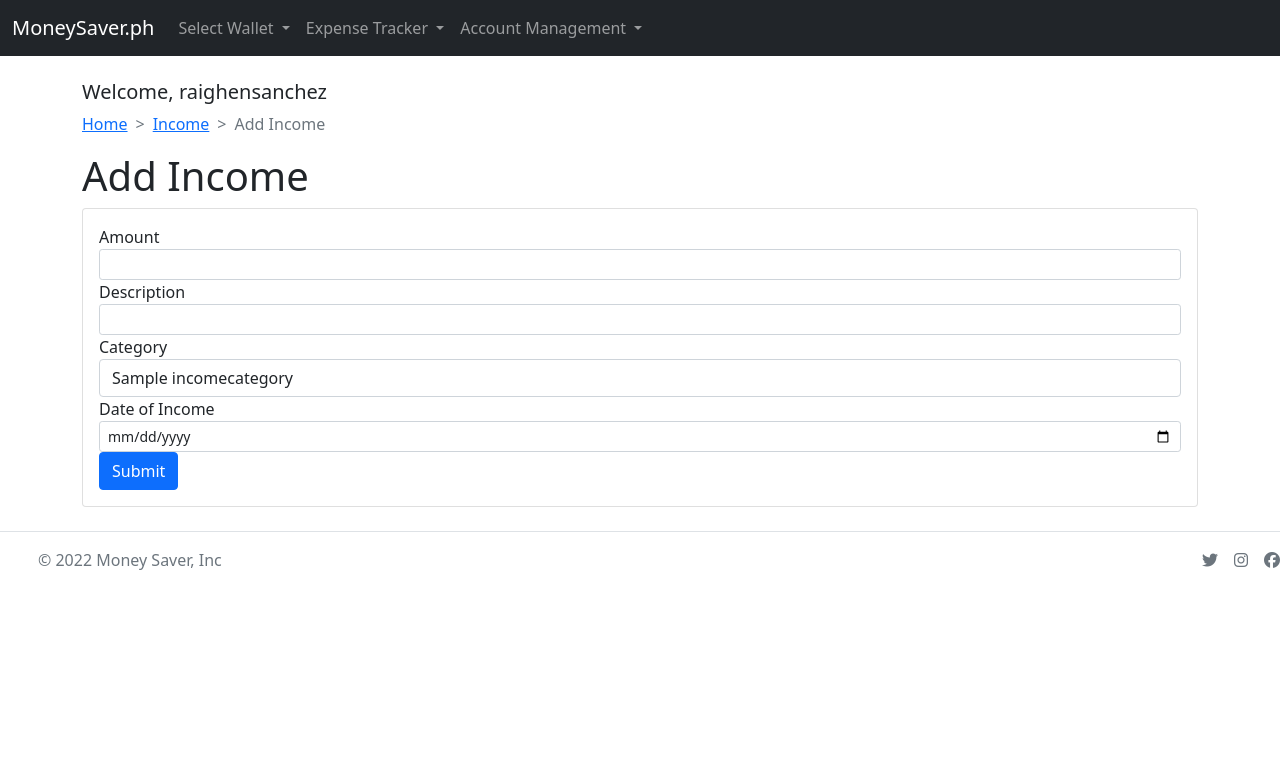
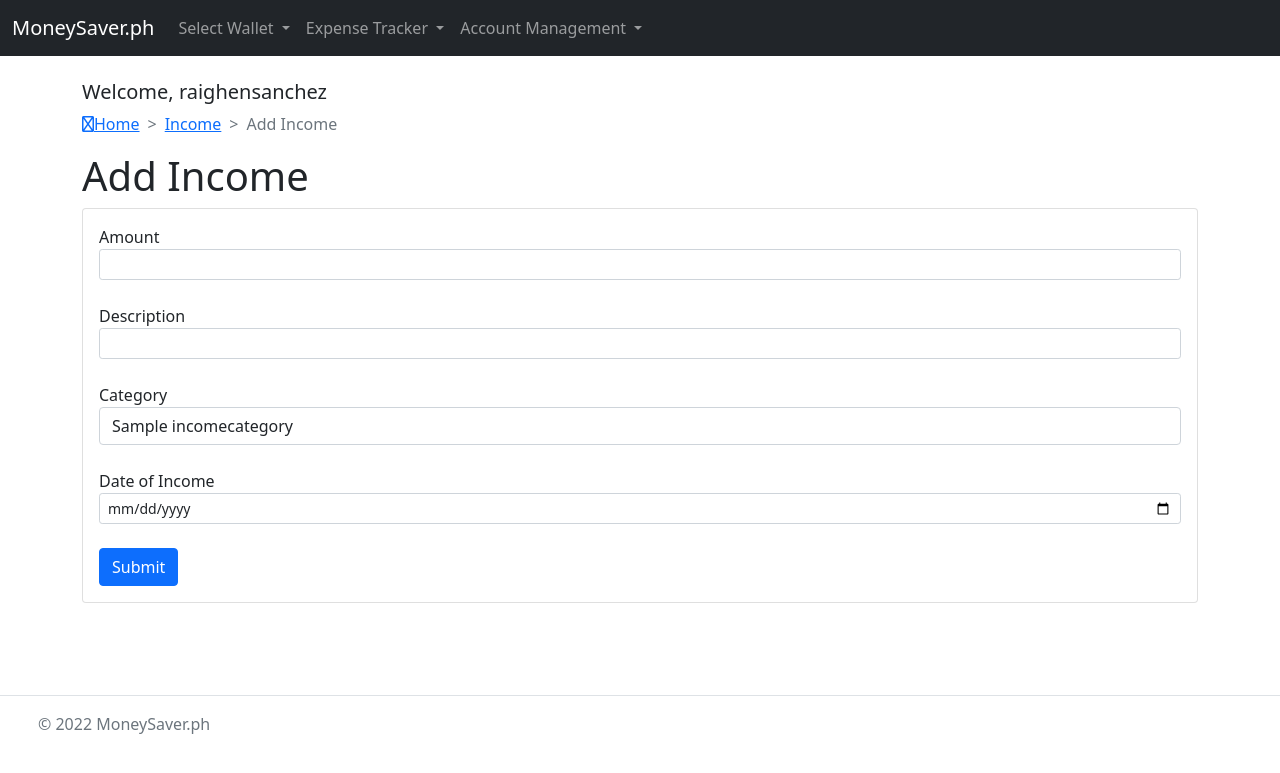
Before and after one commit to RSanchez0207/expense-tracker, a Django app: page /add_income/ in a window 1280 px wide. Shown: the top 773 px of the page. Run offline with Django 4.2, Linux system fonts and the light colour scheme; a user stored in the database is signed in; tables that the repository leaves empty hold one stand-in row (values such as "Sample post"); some libraries are stand-ins or nearby versions.

Commit message:
Fix Spacing and Add Design in Pages

```diff
--- a/money_saver/base/templates/base/add_income.html
+++ b/money_saver/base/templates/base/add_income.html
@@ -4,8 +4,8 @@
 
 <nav style="--bs-breadcrumb-divider: '>';" aria-label="breadcrumb">
     <ol class="breadcrumb">
-      <li class="breadcrumb-item"><a href="{% url 'home' %}">Home</a></li>
-      <li class="breadcrumb-item"><a href="{% url 'income' %}">Income</a></li>
+      <li class="breadcrumb-item"><a href="{% url 'home' %}"><i class="fa-regular fa-house"></i>Home</a></li>
+      <li class="breadcrumb-item"><a href="{% url 'income' %}"><i class="fa-thin fa-sack-dollar"></i>Income</a></li>
       <li class="breadcrumb-item active" aria-current="page">Add Income</li>
     </ol>
 </nav>
@@ -19,11 +19,11 @@
             <div class="form-group">
                 <label for="">Amount</label>
                 <input type="number" class="form-control form-control-sm" name="income_amount" value="{{values.amount}}">
-            </div>
+            </div></br>
             <div class="form-group">
                 <label for="">Description</label>
                 <input type="text" class="form-control form-control-sm" name="income_description" value="{{values.description}}">
-            </div>
+            </div></br>
             <div class="form-group">
                 <label for="">Category</label>
                 <select name="income_category" class="form-control">
@@ -31,11 +31,11 @@
                         <option name="category" value="{{category.name}}">{{category.name}}</option>
                     {% endfor %}
                 </select>
-            </div>
+            </div></br>
             <div class="form-group">
                 <label for="">Date of Income</label>
                 <input type="date" class="form-control form-control-sm" name="income_date" >
-            </div>
+            </div></br>
 
             <input type="submit" name="Submit" class="btn btn-primary btn-primary-sm" value="Submit">
         </form>
--- a/money_saver/base/templates/base/add_wallet.html
+++ b/money_saver/base/templates/base/add_wallet.html
@@ -4,7 +4,7 @@
 
 <nav style="--bs-breadcrumb-divider: '>';" aria-label="breadcrumb">
   <ol class="breadcrumb">
-    <li class="breadcrumb-item"><a href="{% url 'home' %}">Home</a></li>
+    <li class="breadcrumb-item"><a href="{% url 'home' %}"><i class="fa-regular fa-house"></i>Home</a></li>
     <li class="breadcrumb-item active" aria-current="page">Add Wallet</li>
   </ol>
 </nav>
--- a/money_saver/base/templates/base/expenses.html
+++ b/money_saver/base/templates/base/expenses.html
@@ -4,13 +4,13 @@
 
 <nav style="--bs-breadcrumb-divider: '>';" aria-label="breadcrumb">
   <ol class="breadcrumb">
-    <li class="breadcrumb-item"><a href="{% url 'home' %}">Home</a></li>
-    <li class="breadcrumb-item active" aria-current="page">Expenses</li>
+    <li class="breadcrumb-item"><a href="{% url 'home' %}"><i class="fa-regular fa-house"></i>Home</a></li>
+    <li class="breadcrumb-item active" aria-current="page"><i class="fa-thin fa-cash-register"></i>Expenses</li>
   </ol>
 </nav>
 
 <h1>Expenses</h1>
-</br>
+<hr></br>
 <a href="{% url 'add_expenses' %}" class="btn btn-info m-b-10 m-l-5">Add Expenses</a>
 
 <div class="container">
--- a/money_saver/base/templates/base/income.html
+++ b/money_saver/base/templates/base/income.html
@@ -4,12 +4,13 @@
 
 <nav style="--bs-breadcrumb-divider: '>';" aria-label="breadcrumb">
     <ol class="breadcrumb">
-      <li class="breadcrumb-item"><a href="{% url 'home' %}">Home</a></li>
-      <li class="breadcrumb-item active" aria-current="page">Income</li>
+      <li class="breadcrumb-item"><a href="{% url 'home' %}"><i class="fa-regular fa-house"></i>Home</a></li>
+      <li class="breadcrumb-item active" aria-current="page"><i class="fa-thin fa-sack-dollar"></i>Income</li>
     </ol>
 </nav>
 
 <h1>Income</h1>
+<hr></br>
 
 <a href="{% url 'add_income' %}" class="btn btn-info m-b-10 m-l-5">Add Income</a>
 
--- a/money_saver/base/templates/base/main.html
+++ b/money_saver/base/templates/base/main.html
@@ -33,20 +33,18 @@
             {% block content %}
             {% endblock %}
         </div>
-        <footer class="d-flex flex-wrap justify-content-between align-items-center py-3 my-4 border-top">
-            <div class="col-md-4 d-flex align-items-center">
-            <a href="/" class="mb-3 me-2 mb-md-0 text-muted text-decoration-none lh-1">
-                <svg class="bi" width="30" height="24"><use xlink:href="#bootstrap"></use></svg>
-            </a>
-            <span class="text-muted">© 2022 Money Saver, Inc</span>
-            </div>
 
-            <ul class="nav col-md-4 justify-content-end list-unstyled d-flex">
-            <li class="ms-3"><a class="text-muted" href="#"><i class="fa-brands fa-twitter"></i></a></li>
-            <li class="ms-3"><a class="text-muted" href="#"><i class="fa-brands fa-instagram"></i></a></li>
-            <li class="ms-3"><a class="text-muted" href="#"><i class="fa-brands fa-facebook"></i></a></li>
-            </ul>
-        </footer>
+
+        <div class="container">
+            <footer class="d-flex flex-wrap justify-content-between align-items-center py-3 my-5 border-top fixed-bottom">
+              <div class="col-md-4 d-flex align-items-center">
+                <a href="/" class="mb-3 me-2 mb-md-0 text-muted text-decoration-none lh-1">
+                  <svg class="bi" width="30" height="24"><use xlink:href="#bootstrap"></use></svg>
+                </a>
+                <span class="mb-3 mb-md-0 text-muted">© 2022 MoneySaver.ph</span>
+              </div>
+            </footer>
+        </div>
 
 
     </body>
```
Also changed, not shown: money_saver/base/templates/base/add_expenses.html (+6 -6 lines), money_saver/base/templates/base/edit_expenses.html (+6 -6 lines), money_saver/base/templates/base/edit_income.html (+6 -6 lines), money_saver/base/templates/base/home.html (+5 -4 lines).
